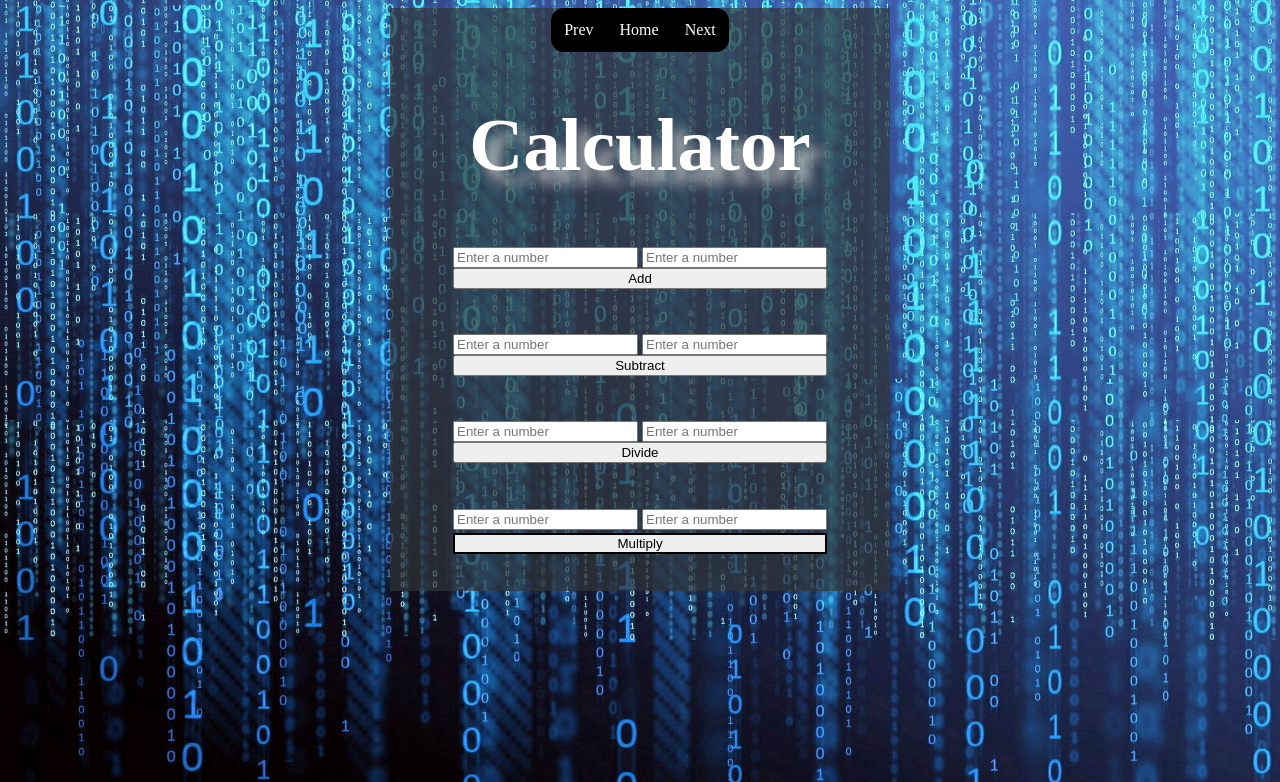
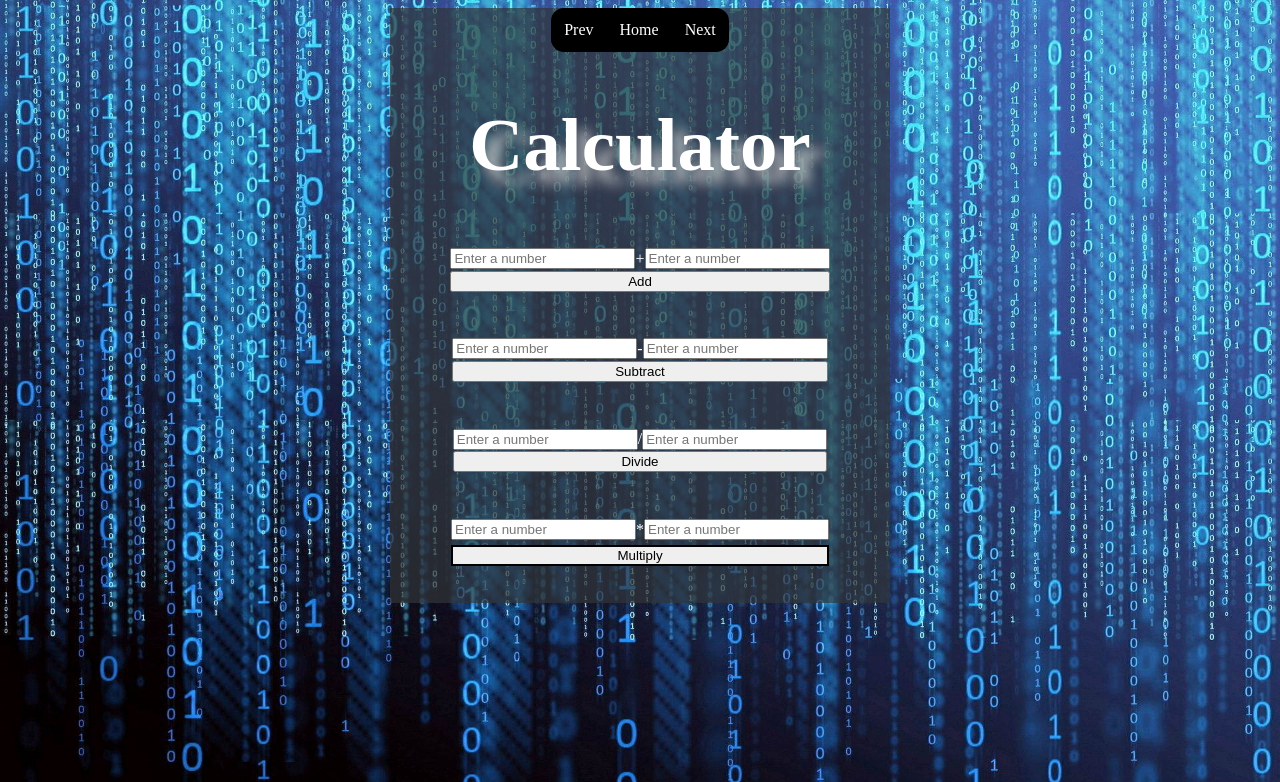
Before and after one commit to anderson0741/Calculator, a PHP site: page /calc.html in a window 1280 px wide. Shown: the top 782 px of the page. Run offline with PHP 8.4, Linux system fonts and the light colour scheme.

Commit message:
calculator

```diff
--- a/calc.css
+++ b/calc.css
@@ -47,13 +47,17 @@ body {
     background-color: white;
     text-align: center;
 }
+.theInputs{
+    display: flex;
+    justify-content: center;
+    align-items: center;
+    height: 24px;
+    color: white;
+}
 .next_or_last{
-    /* display: flex; */
-    /* flex-direction: column; */
     color: white;
     text-decoration: none;
     margin: 13px;
-    /* margin-right: 13px; */
 }
 .next_or_last:hover{
     color: white;
@@ -62,8 +66,6 @@ body {
 }
 .returnDiv {
     display: flex;
-    /* flex-direction: column; */
-    /* justify-content: space-between; */
     background-color: black;
     border-radius: 13px;
 }
--- a/calc.html
+++ b/calc.html
@@ -22,6 +22,7 @@
         <div class="additionClass calc">
             <div class="theInputs">
                 <input id="add1" type="text" placeholder="Enter a number" value="">
+                <p>+</p>
                 <input id="add2" type="text" placeholder="Enter a number" value="">
             </div>
             <button id="add">Add</button>
@@ -30,6 +31,7 @@
         <div class="subtractionclass calc">
             <div class="theInputs">
                 <input type="text" placeholder="Enter a number" id="sub1" value "">
+                <p>-</p>
                 <input type="text" placeholder="Enter a number" id="sub2" value="">
             </div>
             <button id="subtract">Subtract</button>
@@ -38,6 +40,7 @@
         <div class="divideclass calc">
             <div class="theInputs">
                 <input type="text" placeholder="Enter a number" id="div1" value="">
+                <p> / </p>
                 <input type="text" placeholder="Enter a number" id="div2" value="">
             </div>
             <button id="divide">Divide</button>
@@ -46,6 +49,7 @@
         <div class="multiplicationclass calc">
             <div class="theInputs">
                 <input type="text" placeholder="Enter a number" id="mult1" value="">
+                <p>*</p>
                 <input type="text" placeholder="Enter a number" id="mult2" value="">
             </div>
             <button id="mult">Multiply</button>
```
